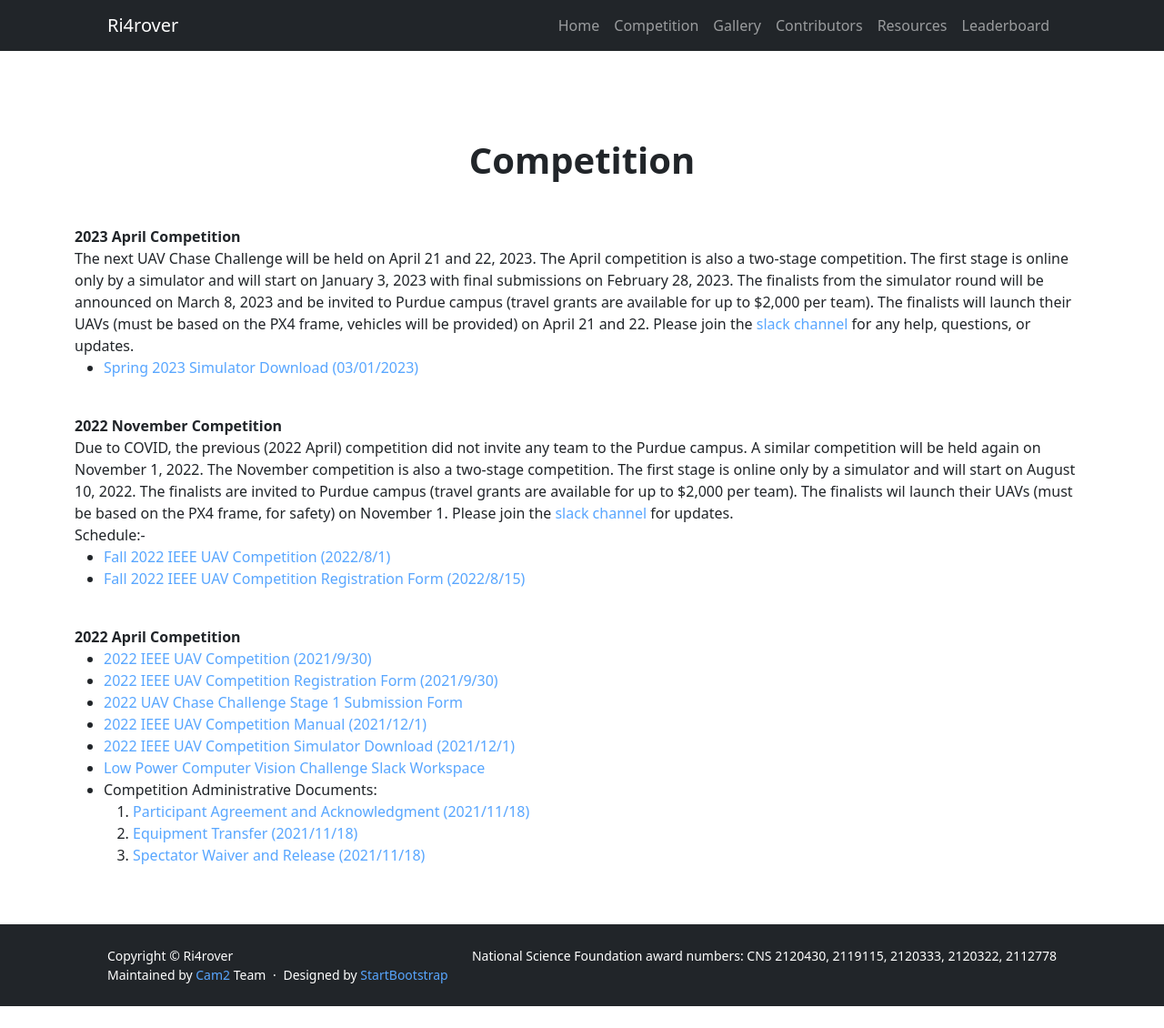
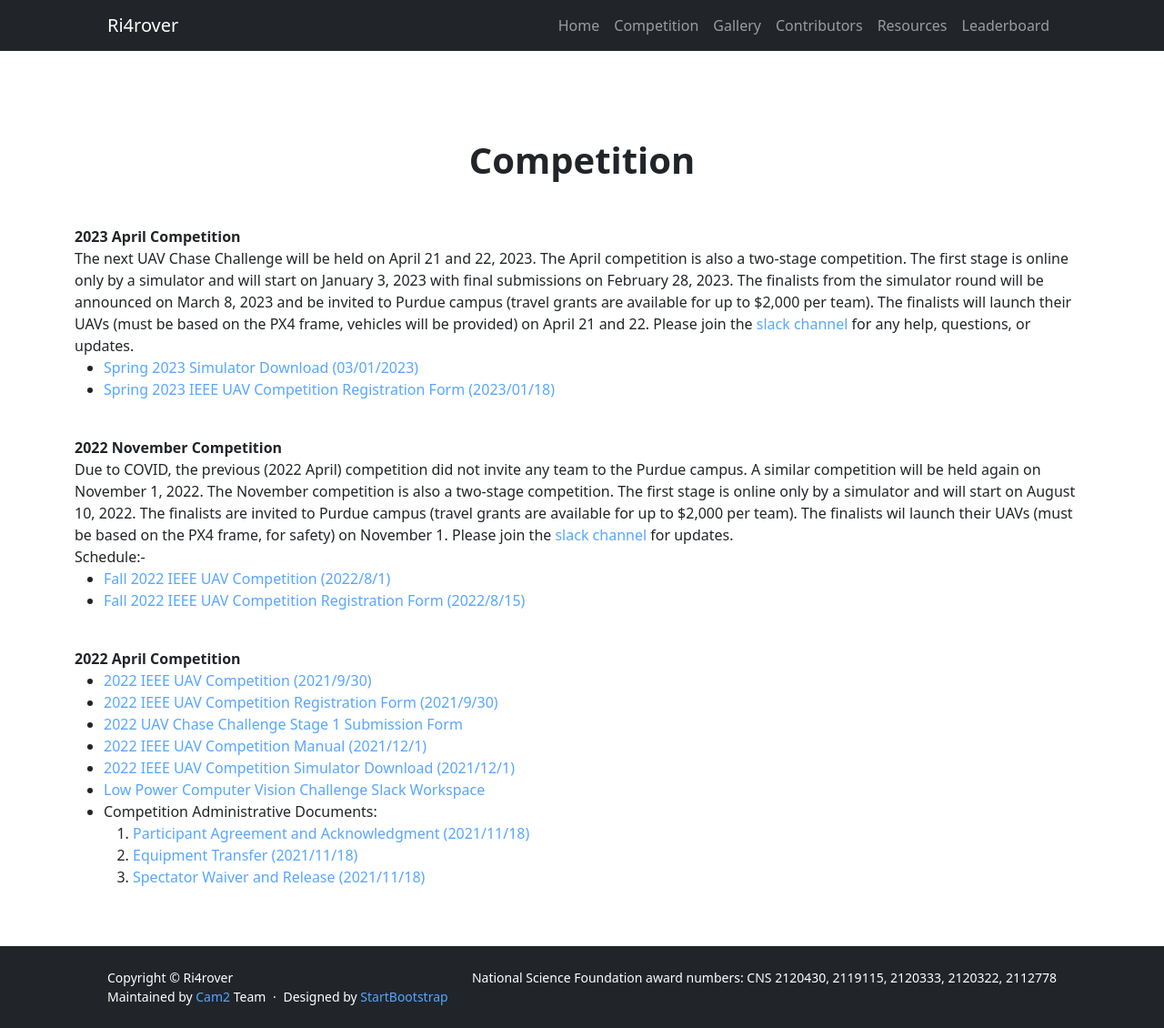
Before and after one commit to OliverQiang/Ri4rover, a Jekyll site: the page built from _pages/competition.html, in a window 1280 px wide. Shown: the whole page at 91% size. Built offline with Jekyll 4.4.1, drawn with Linux system fonts in a browser that asks for light colours; before the commit the page ends 1106 px from its top, so only the background shows below that.

Commit message:
added registration doc

```diff
--- a/_pages/competition.html
+++ b/_pages/competition.html
@@ -22,6 +22,9 @@
     <ul>
         <li>
             <a href="https://github.com/jgoppert/auav_2022_sample">Spring 2023 Simulator Download (03/01/2023)</a>
+        </li>
+        <li>
+            <a href="https://docs.google.com/forms/d/e/1FAIpQLSf7ZwcwHjXSaV6b7eDMq1u4aX59CJDkbuEYcz5rrjU1p0PgFw/viewform">Spring 2023 IEEE UAV Competition Registration Form (2023/01/18)</a>
         </li>
     </ul>
     <br>
```
